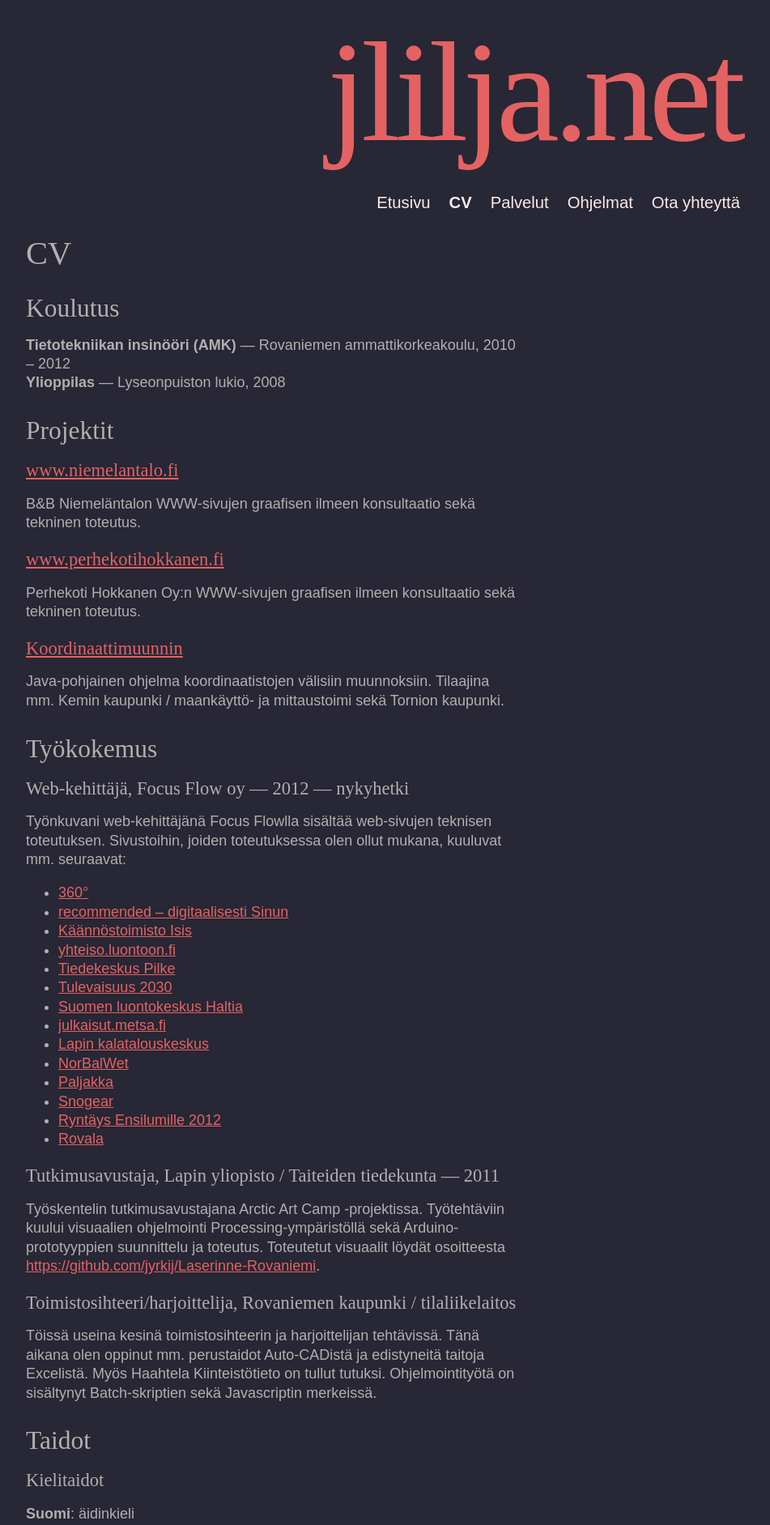
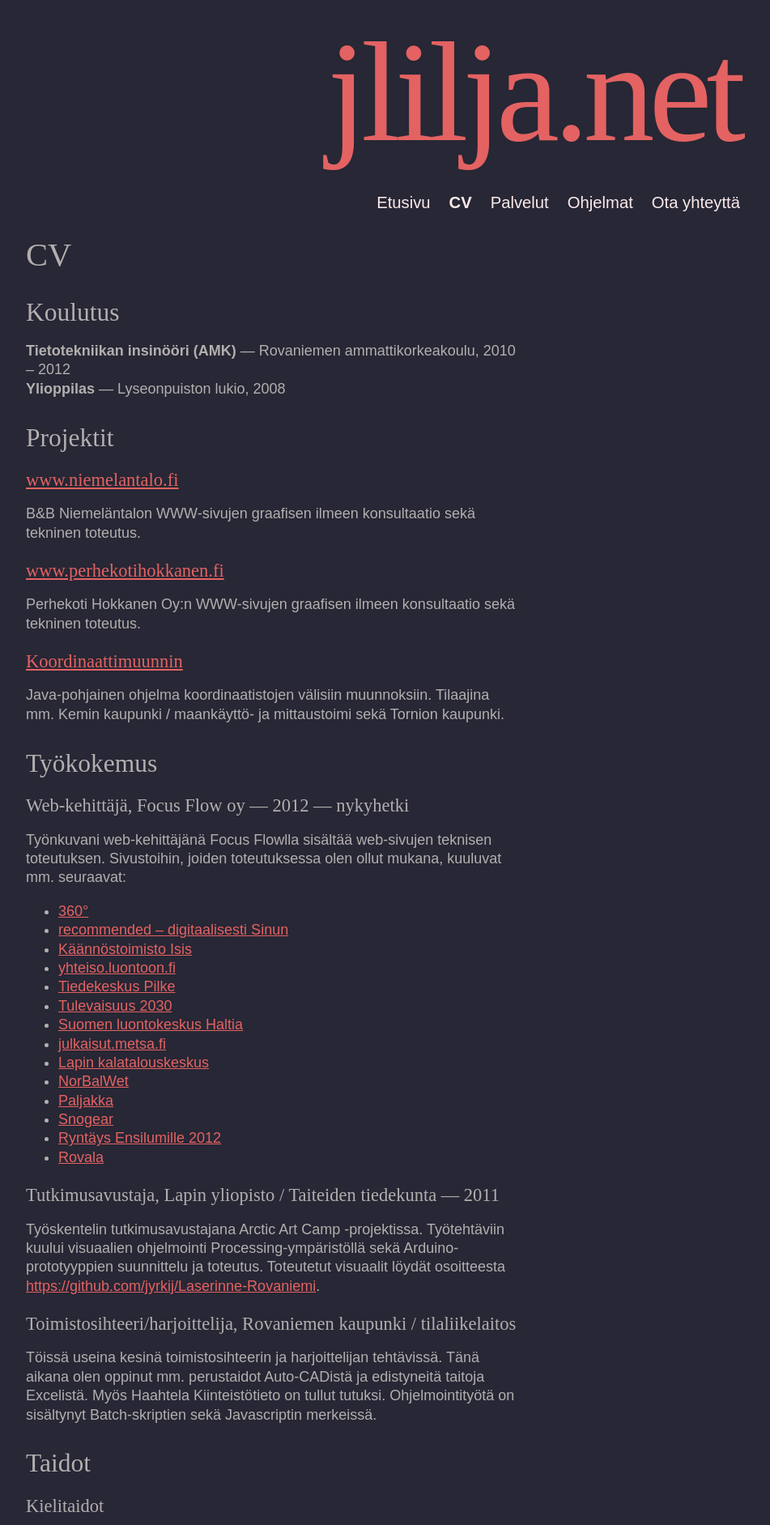
Before and after one commit to jyrkij/jlilja.net, a Jekyll site: the page built from cv.markdown, in a window 1280 px wide. Shown: the top 1883 px of the page at 81% size, without its empty margins (167-1118 px from the left). Built offline with Jekyll 4.4.1, drawn with Linux system fonts in a browser that asks for light colours.

Commit message:
Hn line height fix.

```diff
--- a/sass/app.scss
+++ b/sass/app.scss
@@ -21,7 +21,7 @@ h1, h2, h3, h4, h5, h6 {
     font-family: "foco";
     font-weight: 400;
     margin: 1em 0 0;
-    line-height: 1;
+    line-height: 1.1;
 }
 
 h1 {
--- a/stylesheets/app.css
+++ b/stylesheets/app.css
@@ -374,7 +374,7 @@ h1, h2, h3, h4, h5, h6 {
   font-family: "foco";
   font-weight: 400;
   margin: 1em 0 0;
-  line-height: 1;
+  line-height: 1.1;
 }
 
 h1 {
```
